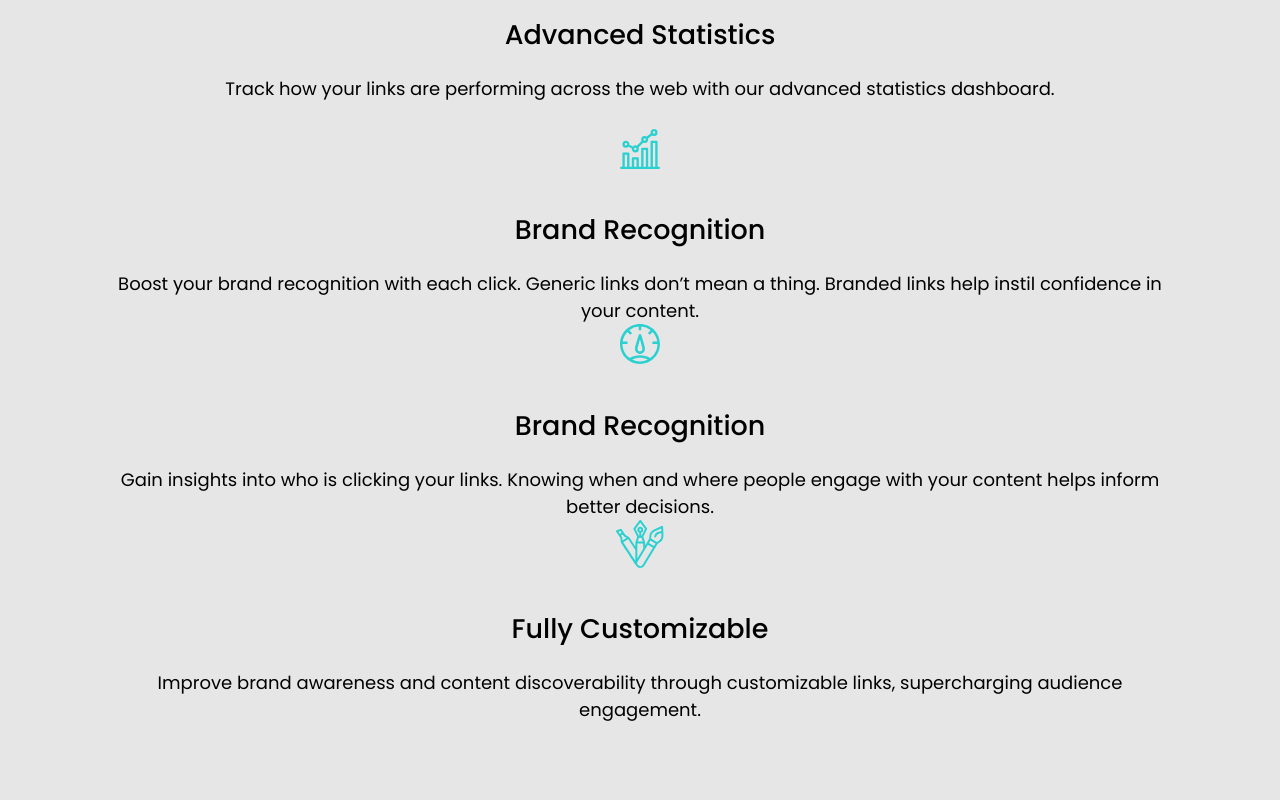
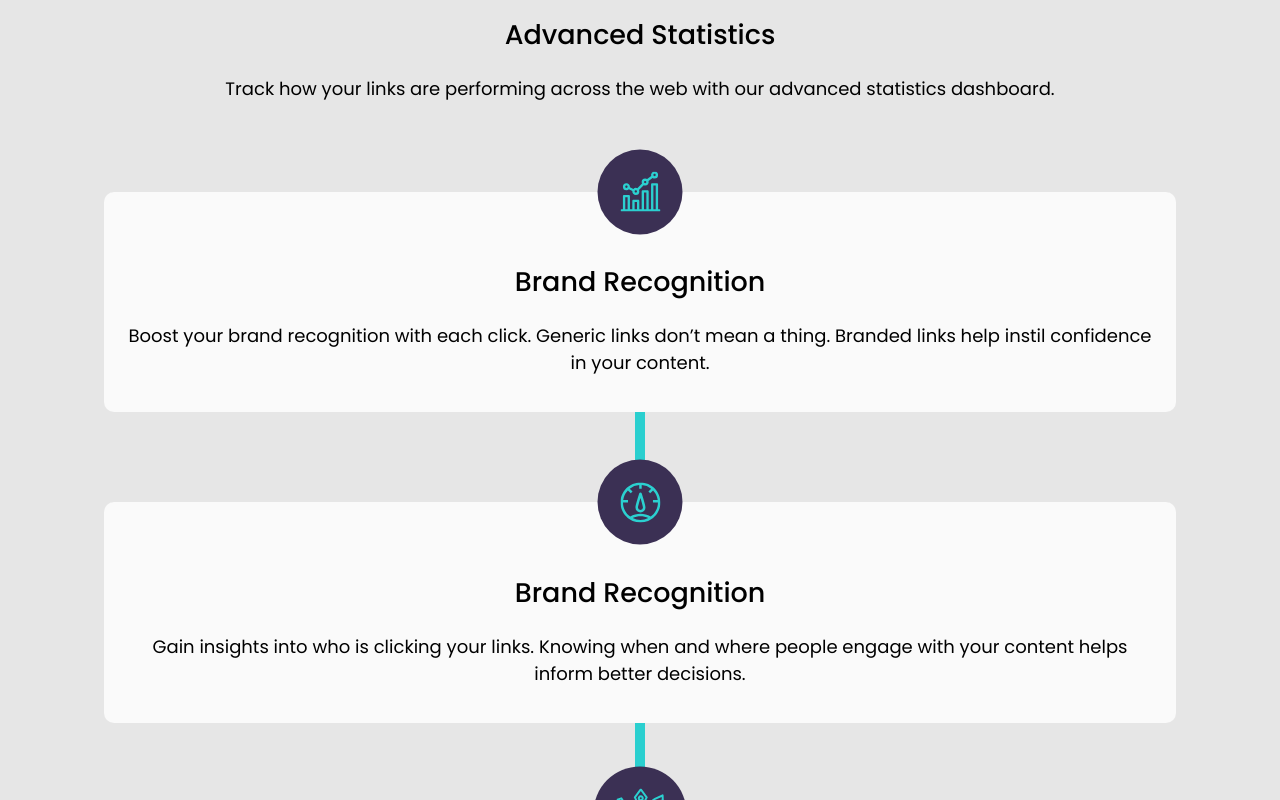
Before and after one commit to goranzu/fm-challenge-url-shortener, a React (Create React App) app: page / in a window 1280 px wide. Shown: the part 1060-1860 px from the top of the page. Built offline with nearby package versions, Linux system fonts and the light colour scheme.

Commit message:
statcard

```diff
--- a/src/components/StatCard.js
+++ b/src/components/StatCard.js
@@ -3,8 +3,10 @@ import PropTypes from "prop-types";
 
 function StatCard({ Icon, heading, text }) {
   return (
-    <article className="statcard flow">
-      <Icon />
+    <article className="statcard">
+      <div className="icon">
+        <Icon />
+      </div>
       <h2>{heading}</h2>
       <p>{text}</p>
     </article>
--- a/src/components/Statistics.js
+++ b/src/components/Statistics.js
@@ -35,7 +35,7 @@ function Statistics() {
           Track how your links are performing across the web with our advanced
           statistics dashboard.
         </p>
-        <div className="cards">
+        <div className="cards flow">
           {cards.map((card) => (
             <StatCard
               key={card.heading}
--- a/src/index.css
+++ b/src/index.css
@@ -270,3 +270,44 @@ main > section + section {
 .statistics {
   padding-top: 3.5em;
 }
+
+.statcard {
+  background-color: var(--clr-neutral-300);
+  padding: 2em 1em;
+  border-radius: 10px;
+  position: relative;
+}
+
+.statcard .icon {
+  background-color: var(--clr-primary-500);
+  display: inline-block;
+  padding: 1.25em;
+  border-radius: 100vw;
+  position: absolute;
+  top: 0;
+  left: 50%;
+  transform: translateY(-50%) translateX(-50%);
+  display: flex;
+  align-items: center;
+  justify-content: center;
+}
+
+.statcard:not(:last-of-type)::after {
+  display: block;
+  content: "";
+  background-color: var(--clr-primary-400);
+  width: 10px;
+  height: 100px;
+  position: absolute;
+  bottom: -100px;
+  left: 50%;
+  transform: translateX(-50%);
+}
+
+.cards {
+  --fl: 5em;
+}
+
+.statcard > * + * {
+  margin-top: 1.5em;
+}
```
